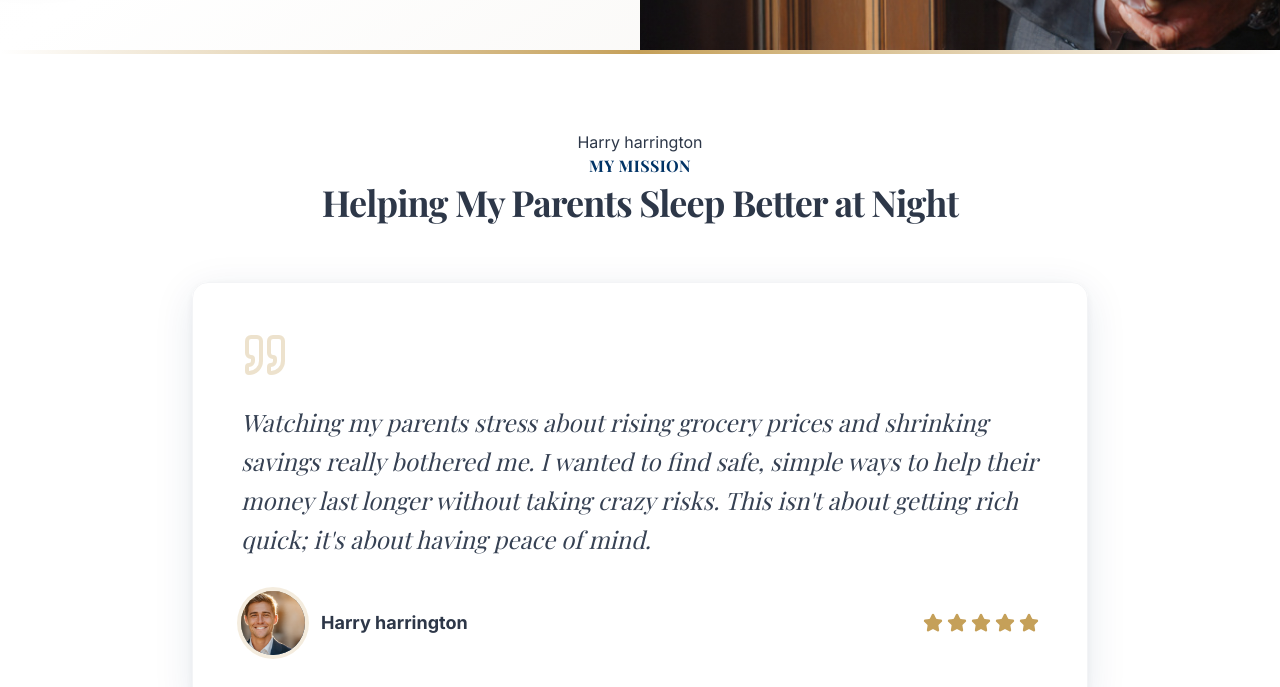
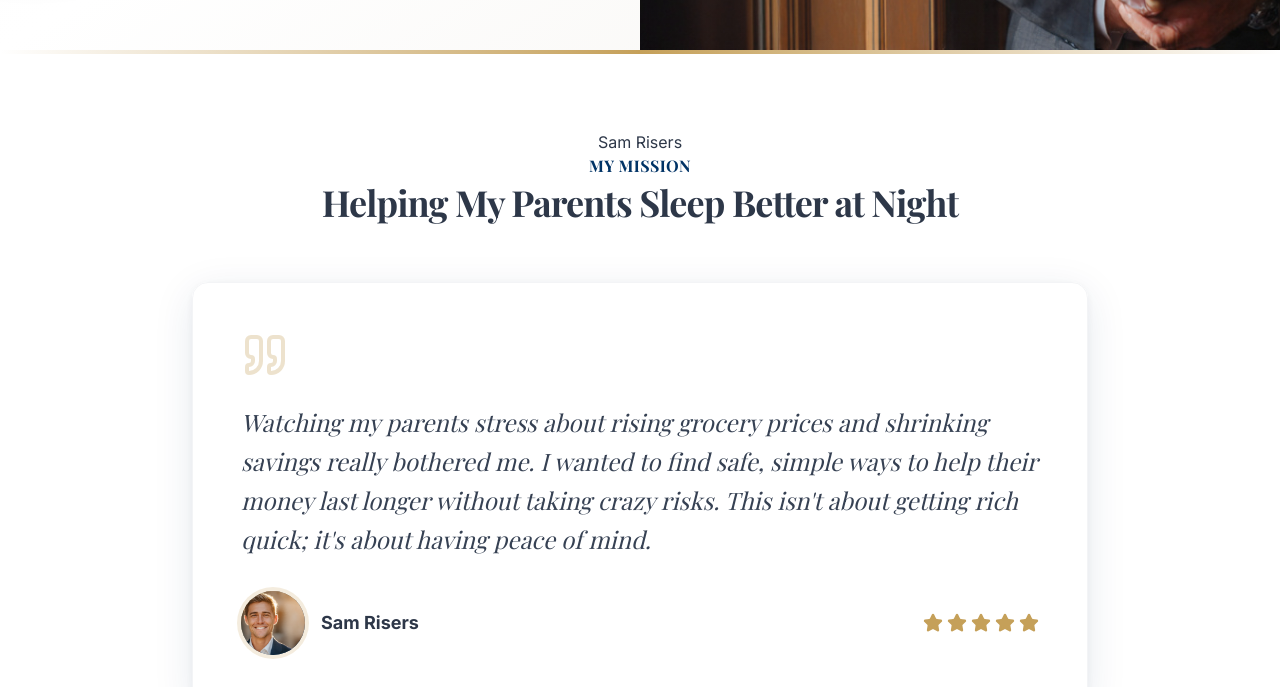
Before and after one commit to harryhyu45-cloud/YourFinanceSon, a React (Vite) app: page / in a window 1280 px wide. Shown: the part 800-1487 px from the top of the page. Built offline with nearby package versions, Linux system fonts and the light colour scheme; no server answers.

Commit message:
Update names in TrustSection component

```diff
--- a/src/components/TrustSection.jsx
+++ b/src/components/TrustSection.jsx
@@ -9,7 +9,7 @@ const TrustSection = () => {
             <div className="absolute top-0 left-0 w-full h-1 bg-gradient-to-r from-transparent via-accent to-transparent"></div>
 
             <div className="max-w-7xl mx-auto px-4 sm:px-6 lg:px-8">
-                <div className="lg:text-center">Harry harrington
+                <div className="lg:text-center">Sam Risers
                     <motion.div
                         initial={{ opacity: 0, y: 20 }}
                         whileInView={{ opacity: 1, y: 0 }}
@@ -47,7 +47,7 @@ const TrustSection = () => {
                                         />
                                     </div>
                                     <div>
-                                        <p className="text-lg font-bold text-text">Harry harrington</p>
+                                        <p className="text-lg font-bold text-text">Sam Risers</p>
                                     </div>
                                 </div>
 
```
